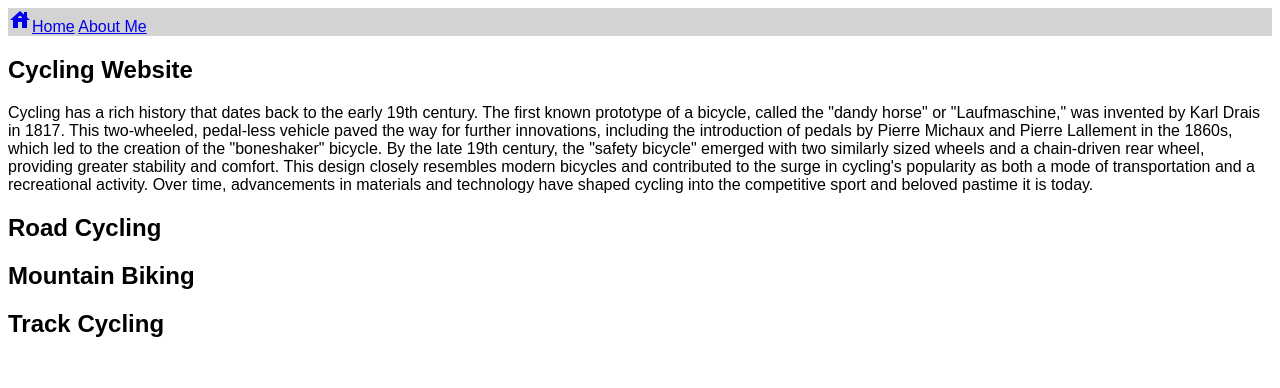
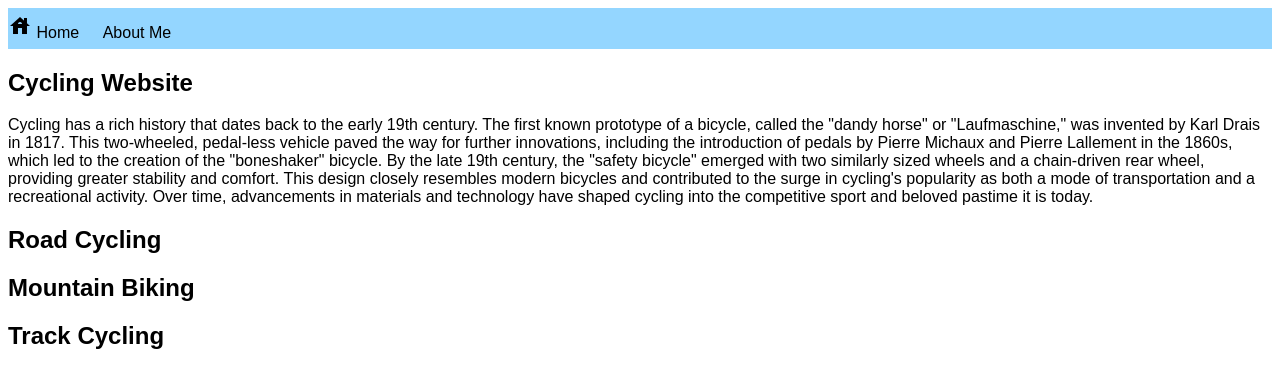
Before and after one commit to mcgg16/mcgg16CyclingProject, a plain HTML site: page index.html in a window 1280 px wide. Drawn offline with Linux system fonts and the light colour scheme.

Commit message:
Changed navigation bar styling

```diff
--- a/index.html
+++ b/index.html
@@ -12,12 +12,13 @@
 </head>
 <body>
     <!-- Navigation bar -->
-    <header>
-        <nav style="background-color:lightgray;">
-        <a href="index.html"><i class="material-icons" aria-label="House icon">house</i>Home</a>
-        <a href="aboutMeCycling.html" target="_blank">About Me</a>
-        </nav>
-    </header>
+     <header>
+        <div class="navbar">
+            <!-- House icon with link to home -->
+            <a class="active" href = "#"> <i class="material-icons" aria-label="House icon">house</i> Home</a>
+            <a href="aboutMeCycling.html">About Me</a>
+        </div>
+     </header>
     <!-- Website content -->
     <main>
         <section>
--- a/styles.css
+++ b/styles.css
@@ -1,3 +1,27 @@
+/* For all elements */
 * {
-    font-family: sans-serif
+    font-family: sans-serif;
 }
+
+/* Navigation bar */
+.navbar {
+    width: 100%;
+    background-color: #94d6ff;
+    overflow: auto;
+    padding: 0.5% 0; /* Adds top-botton padding 0.5%, left-right 0%*/
+}
+
+/* Link elements */
+.navbar a {
+    text-decoration: none;
+    color:black;
+    margin-right: 20px;
+}
+
+.navbar a:link, a:visited {
+    text-decoration: none;
+}
+
+.navbar a:hover {
+    color: lightslategray;
+}
```
Also changed, not shown: aboutMeCycling.html (+12 -3 lines).
